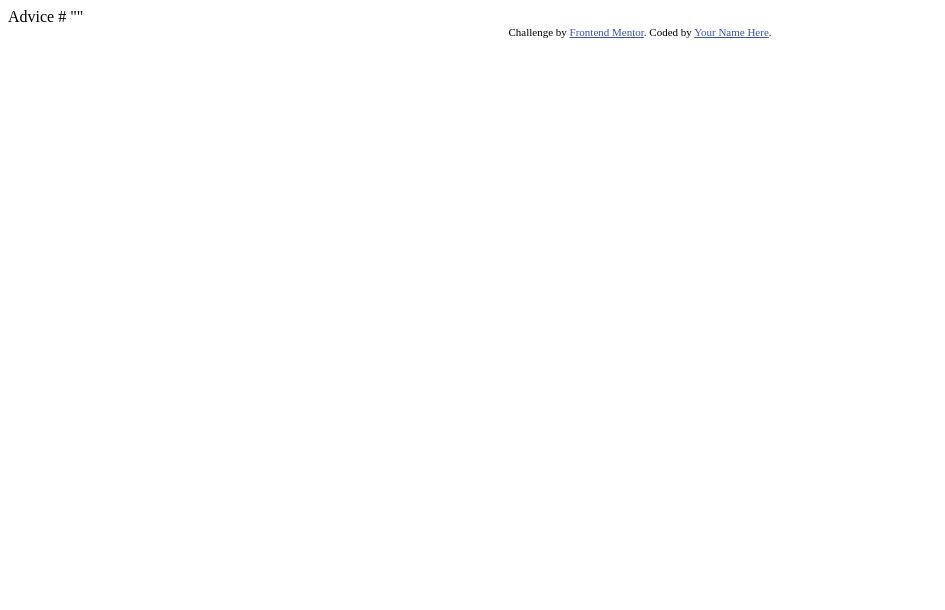
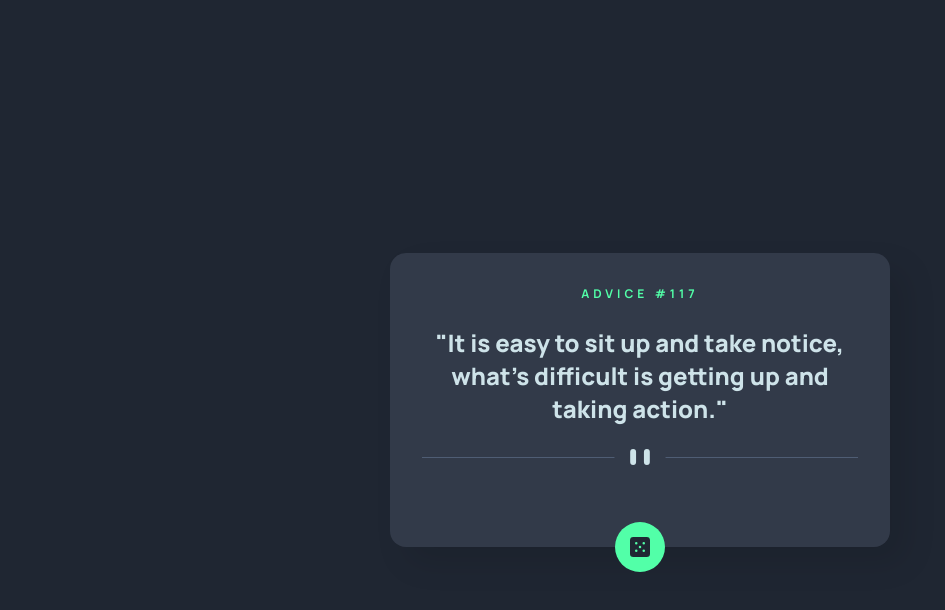
Before and after one commit to AlejitaToloza/Ejercicios_Front-End, a plain HTML site: page advice-generator-app-main/advice-generator-app-main/index.html in a window 1280 px wide. Shown: the whole page, without its empty margins (0-945 px from the left). Drawn offline with Linux system fonts and the light colour scheme.

Commit message:
add advice

```diff
--- /dev/null
+++ b/advice-generator-app-main/advice-generator-app-main/app.js
@@ -0,0 +1,11 @@
+const btn = document.getElementById("btn");
+const text = document.getElementById("text");
+
+btn.addEventListener("click", async () => {
+  btn.disabled = true
+  const response = await fetch("https://api.adviceslip.com/advice");
+  const data = await response.json();
+
+  btn.disabled = false
+  text.textContent = data.slip.advice;
+});
--- /dev/null
+++ b/advice-generator-app-main/advice-generator-app-main/css/styles.css
@@ -0,0 +1,84 @@
+:root{
+    --font-family: "Manrope", sans-serif;
+
+    --color-white: hsl(193, 38%, 86%);
+    --color-green: hsl(150, 100%, 66%) ;
+    --color-grey-100: hsl(217, 19%, 38%);
+    --color-grey-200: hsl(217, 19%, 24%);
+    --color-black: hsl(218, 23%, 16%);
+}
+
+*{
+    box-sizing: border-box;
+    margin: 0;
+    padding: 0;
+}
+
+body{
+    background: var(--color-black);
+    font-family: var(--font-family);
+}
+
+.container{
+    display: flex;
+    justify-content: center;
+    align-items: center;
+    height: 100vh;
+}
+
+
+img{
+    display: block;
+    max-width: 100%;
+    object-fit: cover;
+}
+
+.card__title {
+    color: var(--color-green);
+    font-size: 12px;
+    text-transform: uppercase;
+    letter-spacing: 4px;
+}
+
+.card {
+    background: var(--color-grey-200);
+    color: var(--color-white);
+    text-align: center;
+    width: 90%;
+    border-radius: 1rem;
+    padding: 2rem;
+    max-width: 500px;
+    box-shadow: 1rem 1rem 2rem rgba(0, 0, 0, 0.1) ;
+}
+
+.card__button {
+    display: flex;
+    justify-content: center;
+    align-items: center;
+    margin: 0 auto;
+    width: 3.125rem;
+    height: 3.125rem;
+    border-radius: 50%;
+    background: var(--color-green);
+    border: none;
+    transform: translateY(calc(2rem + 50%));
+    transition: box-shadow 0.4s ease, opacity 0.4s ease;
+    cursor: pointer;
+}
+
+.card__button:disabled{
+    opacity: .6;
+}
+
+.card__button__imagen{
+    width: 1.25rem;
+}
+
+.card__text {
+    font-weight: 800;
+    font-size: 1.5rem;
+    margin: 1.5rem 0;
+}
+.card__button:hover{
+    box-shadow: 0 0 1.5rem hsl(150, 100%, 66%) ;
+}
--- a/advice-generator-app-main/advice-generator-app-main/index.html
+++ b/advice-generator-app-main/advice-generator-app-main/index.html
@@ -1,28 +1,29 @@
 <!DOCTYPE html>
-<html lang="en">
+<html lang="es">
 <head>
   <meta charset="UTF-8">
   <meta name="viewport" content="width=device-width, initial-scale=1.0"> <!-- displays site properly based on user's device -->
 
   <link rel="icon" type="image/png" sizes="32x32" href="./images/favicon-32x32.png">
+  <link rel="preconnect" href="https://fonts.googleapis.com">
+  <link rel="preconnect" href="https://fonts.gstatic.com" crossorigin>
+  <link href="https://fonts.googleapis.com/css2?family=Manrope:wght@200..800&display=swap" rel="stylesheet">
+  <link href="./css/styles.css" rel="stylesheet">
+  <title>Frontend Mentor | Advice generator app</title>
+</head>
 
-  <title>Frontend Mentor | Advice generator app</title>
-
-  <!-- Feel free to remove these styles or customise in your own stylesheet 👍 -->
-  <style>
-    .attribution { font-size: 11px; text-align: center; }
-    .attribution a { color: hsl(228, 45%, 44%); }
-  </style>
-</head>
 <body>
 
-  Advice #<!-- Advice ID goes here -->
-
-  "<!-- Advice text goes here -->"
-
-  <div class="attribution">
-    Challenge by <a href="https://www.frontendmentor.io?ref=challenge" target="_blank">Frontend Mentor</a>.
-    Coded by <a href="#">Your Name Here</a>.
-  </div>
+  <main class="container">
+    <article class="card">
+      <h4 class="card__title">Advice #117</h4>
+      <p class="card__text" id="text">"It is easy to sit up and take notice, what's difficult is getting up and taking action."</p>
+      <img class="card__imagen" src="./images/pattern-divider-desktop.svg" alt="pattern divider desktop">
+      <button class="card__button" id="btn">
+        <img class="card__button__imagen" src="./images/icon-dice.svg" alt="card icon dice">
+      </button>
+    </article>
+  </main>
+  <script src="app.js"></script>
 </body>
 </html>
--- /dev/null
+++ b/advice-generator-app-main/css/styles.css
@@ -0,0 +1,30 @@
+:root{
+    --font-family: "Manrope", sans-serif;
+
+    --color-white: hsl(193, 38%, 86%);
+    --color-green: hsl(150, 100%, 66%) ;
+    --color-grey-100: hsl(217, 19%, 38%);
+    --color-grey-200: hsl(217, 19%, 24%);
+    --color-black: hsl(218, 23%, 16%);
+}
+
+*{
+    box-sizing: border-box;
+    margin: 0;
+    padding: 0;
+}
+
+body{
+    font-family: var(--font-family);
+}
+
+
+img{
+    display: block;
+    max-width: 100%;
+    object-fit: cover;
+}
+
+.card__title {
+    color: var(--color-green);
+}
```
Also changed, not shown: 1 other file.
